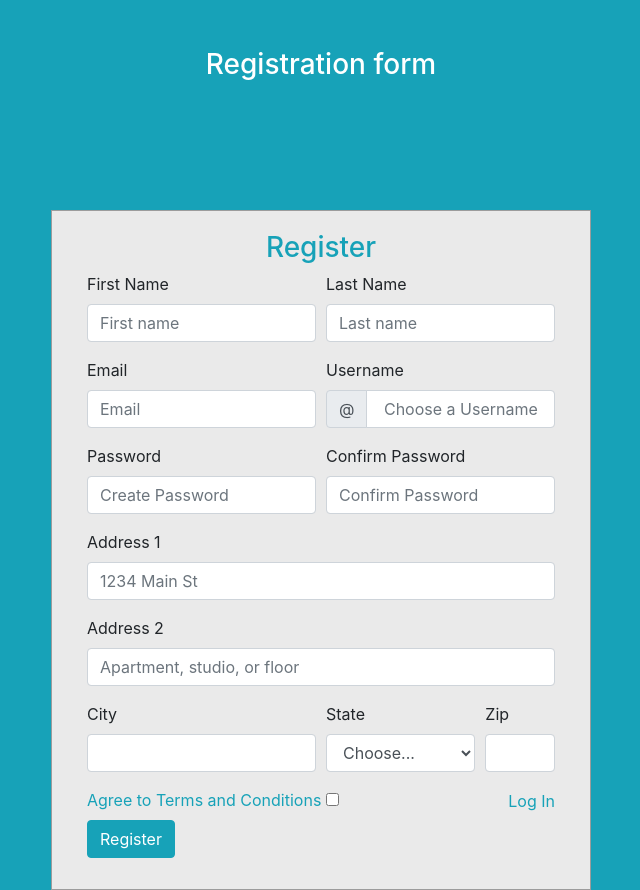
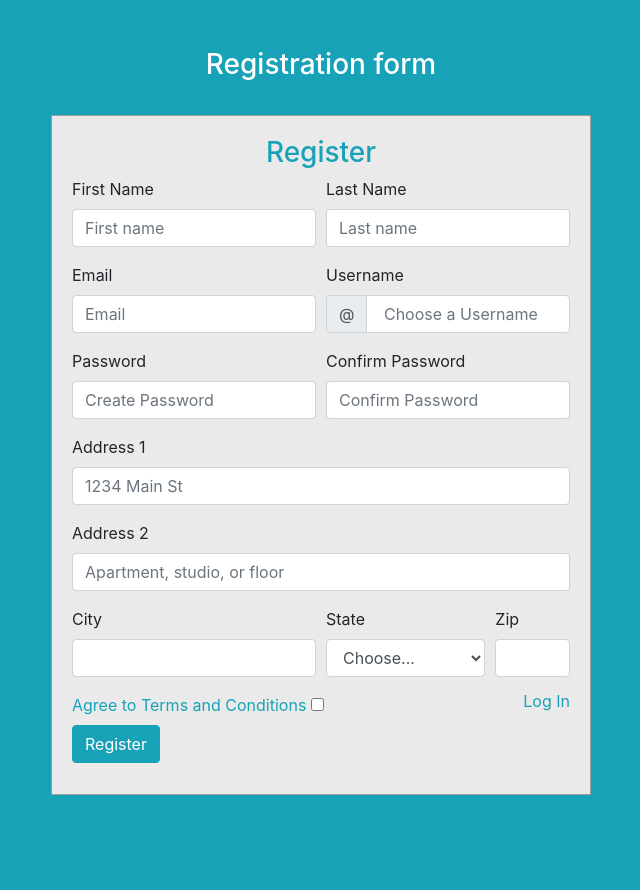
Before and after one commit to nobelium-chloride/Online_Shopping, a Flask app: page /choose_register in a window 1280 px wide. Shown: the whole page, without its empty margins (319-959 px from the left). After the commit the page ends 795 px from the top, so only its background shows below. Run offline with Flask 2, Linux system fonts and the light colour scheme; some libraries are stand-ins or nearby versions.

Commit message:
updated login register form.

```diff
--- a/Backend/app/templates/home/register.html
+++ b/Backend/app/templates/home/register.html
@@ -27,16 +27,32 @@ body {
   margin-top: -85px;
 }
 
+ /**** REGISTERATION PAGE****/
+#register .container #register-row #register-column #register-box {
+  margin-top: 25px;
+  max-width: 800px;
+  height: 680px;
+  border: 1px solid #9C9C9C;
+  background-color: #EAEAEA;
+}
+#register .container #register-row #register-column #register-box {
+  padding: 20px;
+}
+#register-form #register-link {
+    margin-top: -90px;
+ }
+
+
 </style>
 
 <body>
-    <div id="login">
+    <div id="register">
         <h3 class="text-center text-white pt-5">Registration form</h3>
         <div class="container">
-            <div id="login-row" class="row justify-content-center align-items-center">
-                <div id="login-column" class="col-md-6">
-                    <div id="login-box" class="col-md-12">
-                        <form id="login-form" class="form" action="/register" method="post">
+            <div id="register-row" class="row justify-content-center align-items-center">
+                <div id="register-column" class="col-md-6">
+                    <div id="register-box" class="col-md-12">
+                        <form id="register-form" class="form" action="/register" method="post">
                             <h3 class="text-center text-info">Register</h3>
 
                             <div class="form-row">
```
